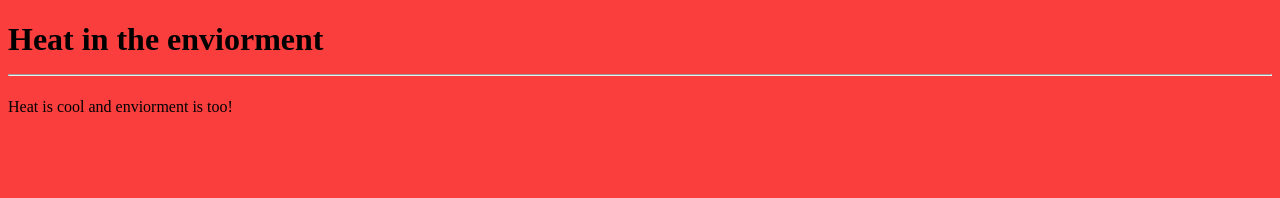
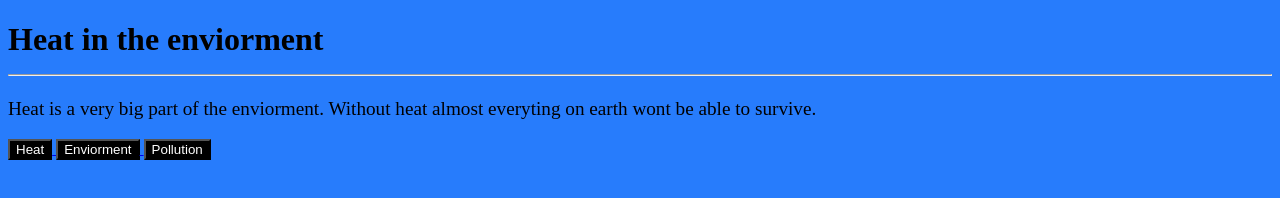
Before and after one commit to NotButter18/Heat-Project, a plain HTML site: page index.html in a window 1280 px wide. Drawn offline with Linux system fonts and the light colour scheme.

Commit message:
Add files via upload

```diff
--- a/index.html
+++ b/index.html
@@ -5,13 +5,29 @@
     <meta name="viewport" content="width=device-width, initial-scale=1.0">
     <title>Heat & Enviorment</title>
 </head>
-<body style="background-color: rgb(250, 62, 62);">
+<body style="background-color: rgb(39, 124, 252);">
     <h1>
         Heat in the enviorment
-        <hr style="color: black;">
+        <hr style="background-color: black;">
     </h1>
-    <p>
-        Heat is cool and enviorment is too!
+    <p style="font-size: larger;">
+        Heat is a very big part of the enviorment. Without heat almost everyting on earth wont be able to survive.
+
     </p>
+    <a href="Heat.html">
+        <button style="background-color: black; color: white;">
+            Heat
+        </button>
+    </a>
+    <a href="Enviorment.html">
+        <button style="background-color: black; color: white;">
+            Enviorment
+        </button>
+    </a>
+    <a href="Pollution.html">
+        <button style="background-color: black; color: white;">
+            Pollution
+        </button>
+    </a>
 </body>
 </html>
```
Also changed, not shown: Enviorment.html (added, +11 -0 lines), Heat.html (added, +13 -0 lines), Pollution.html (added, +11 -0 lines).
